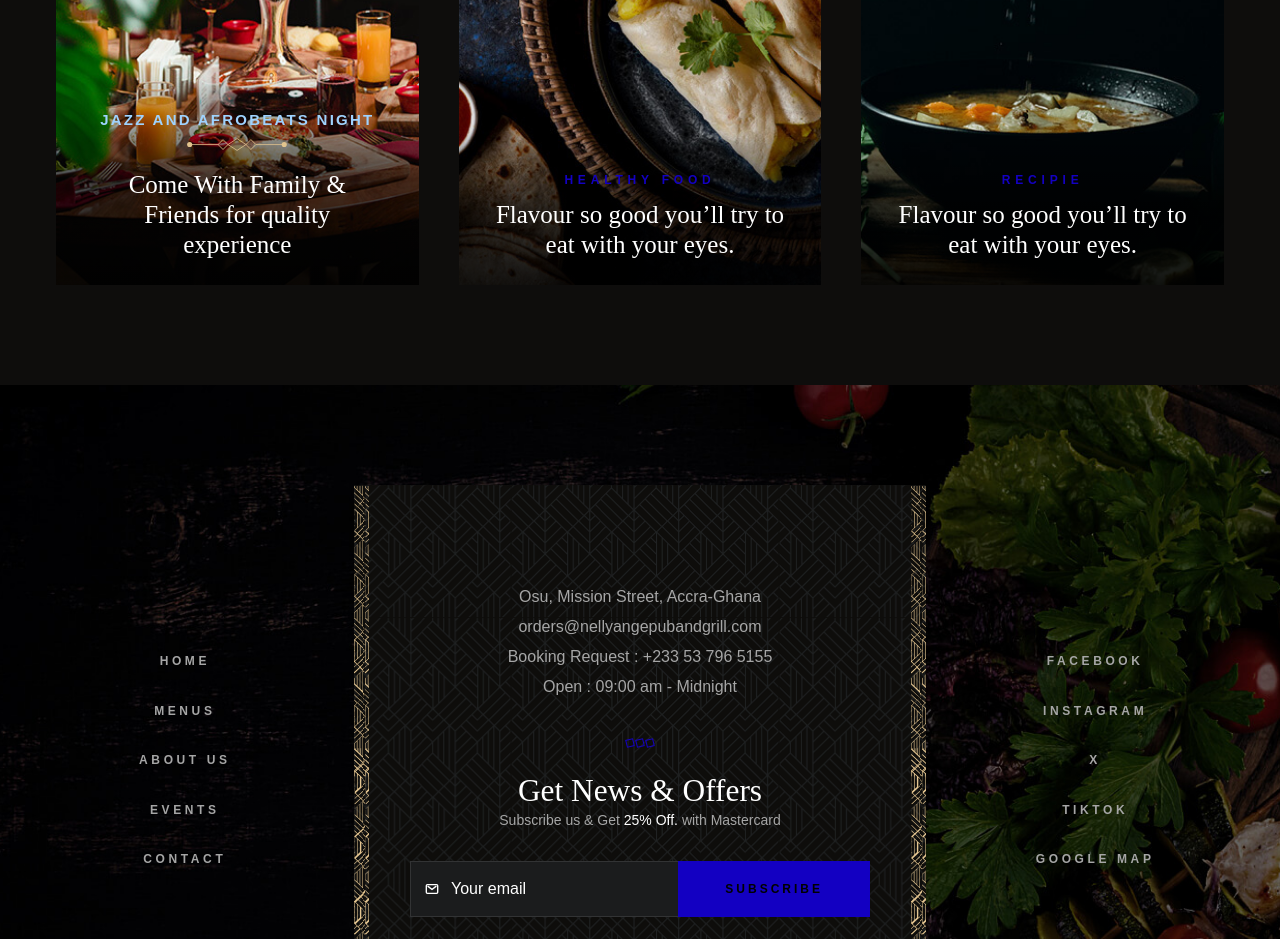
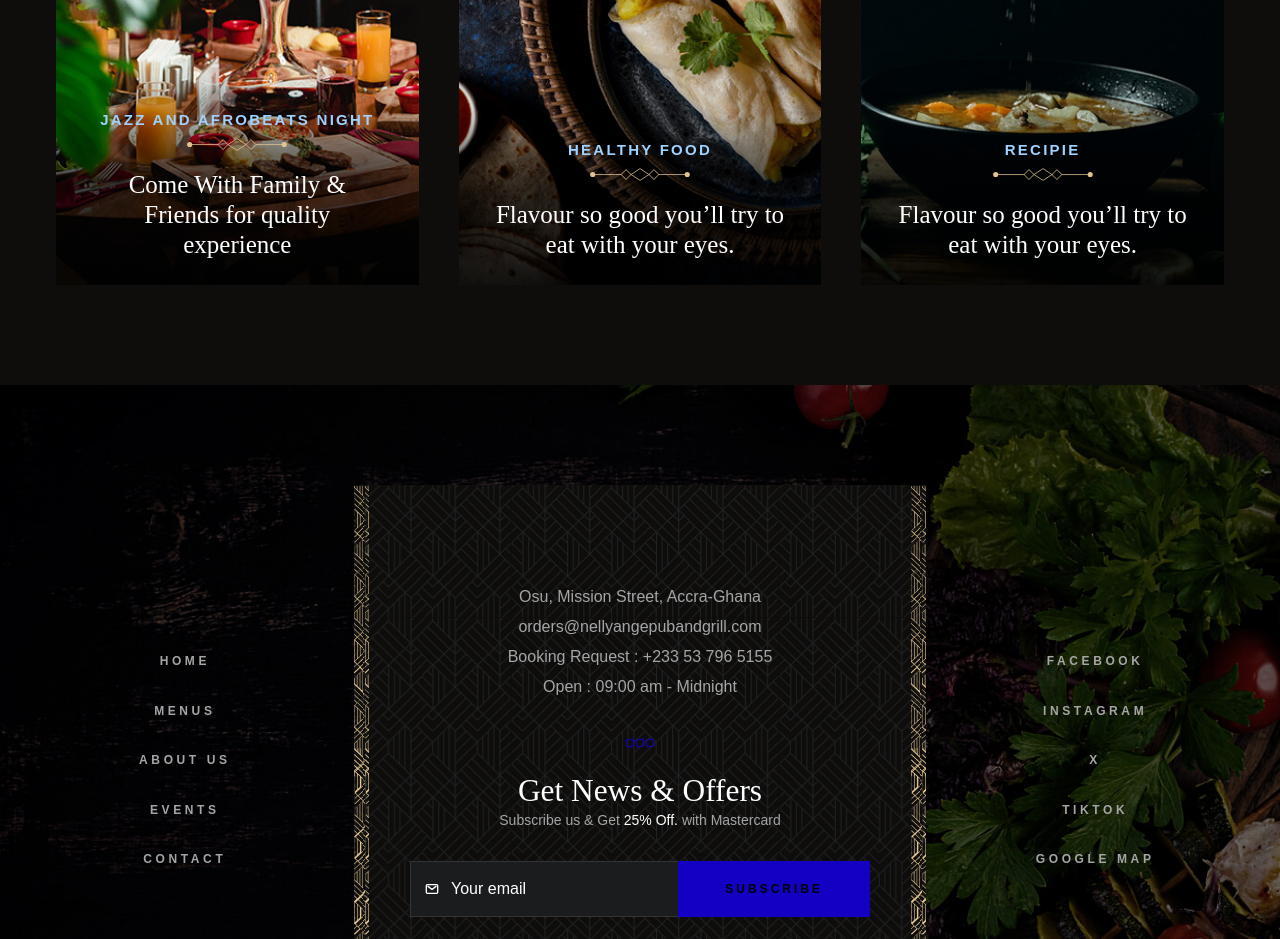
Before and after one commit to JosephLarbi21/Original-Blue-Gate, a React (Vite) app: page / in a window 1280 px wide. Shown: the part 6480-7419 px from the top of the page. Built offline with nearby package versions, Linux system fonts and the light colour scheme.

Commit message:
Updates 2.1

```diff
--- a/src/App.jsx
+++ b/src/App.jsx
@@ -699,7 +699,7 @@ export default function App() {
                     </div>
 
                     <div className="card-content">
-                      <p className="card-subtitle label-2 text-center">Healthy Food</p>
+                      <p className="section-subtitle label-2 text-center">Healthy Food</p>
                       <h3 className="card-title title-2 text-center">Flavour so good you’ll try to eat with your eyes.</h3>
                     </div>
                   </div>
@@ -723,7 +723,7 @@ export default function App() {
                     </div>
 
                     <div className="card-content">
-                      <p className="card-subtitle label-2 text-center">Recipie</p>
+                      <p className="section-subtitle label-2 text-center">Recipie</p>
                       <h3 className="card-title title-2 text-center">Flavour so good you’ll try to eat with your eyes.</h3>
                     </div>
                   </div>
```
